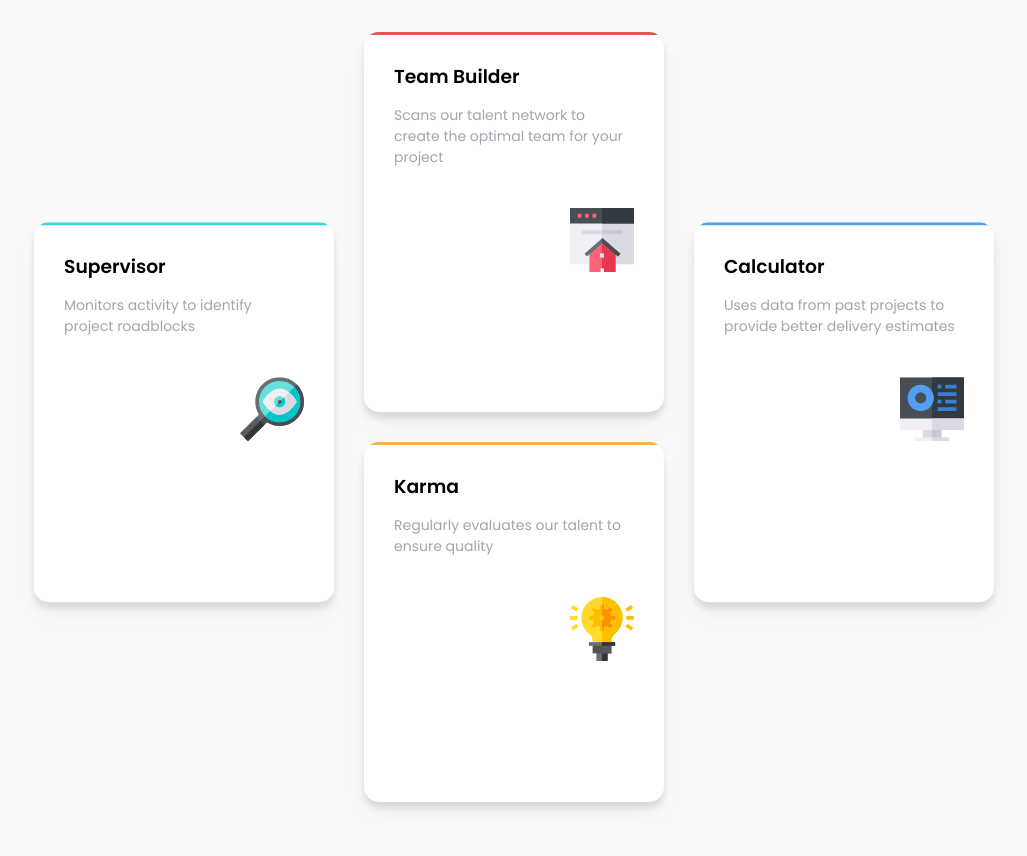
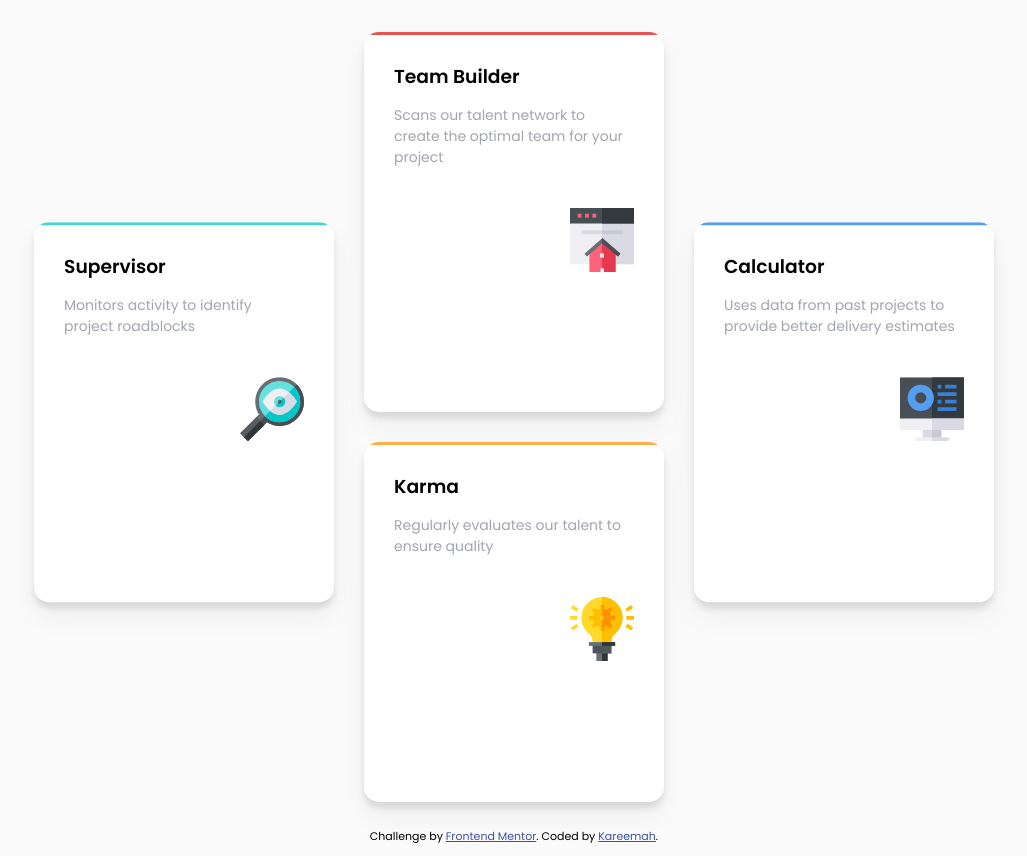
Before and after one commit to khareemah/four-card-feature-section, a plain HTML site: page index.html in a window 1280 px wide. Shown: the part 192-1048 px from the top of the page, without its empty margins (126-1153 px from the left). Before the commit the page ends 1017 px from the top, so only its background shows below. Drawn offline with Linux system fonts and the light colour scheme.

Commit message:
add footer section

```diff
--- a/index.html
+++ b/index.html
@@ -3,6 +3,7 @@
   <head>
     <meta charset="UTF-8" />
     <meta name="viewport" content="width=device-width, initial-scale=1.0" />
+    <!-- displays site properly based on user's device -->
     <link
       rel="icon"
       type="image/png"
@@ -48,5 +49,14 @@
         <img src="images/icon-karma.svg" alt="" />
       </article>
     </main>
+
+    <footer>
+      <p class="attribution">
+        Challenge by
+        <a href="https://www.frontendmentor.io?ref=challenge" target="_blank"
+          >Frontend Mentor</a
+        >. Coded by <a href="#">Kareemah</a>.
+      </p>
+    </footer>
   </body>
 </html>
--- a/style.css
+++ b/style.css
@@ -76,7 +76,13 @@ article img {
 .box_calculator {
   transform: translateY(50%);
 }
-
+.attribution {
+  font-size: 11px;
+  text-align: center;
+}
+.attribution a {
+  color: hsl(228, 45%, 44%);
+}
 @media screen and (max-width: 700px) {
   .box_supervisor,
   .box_calculator {
```
